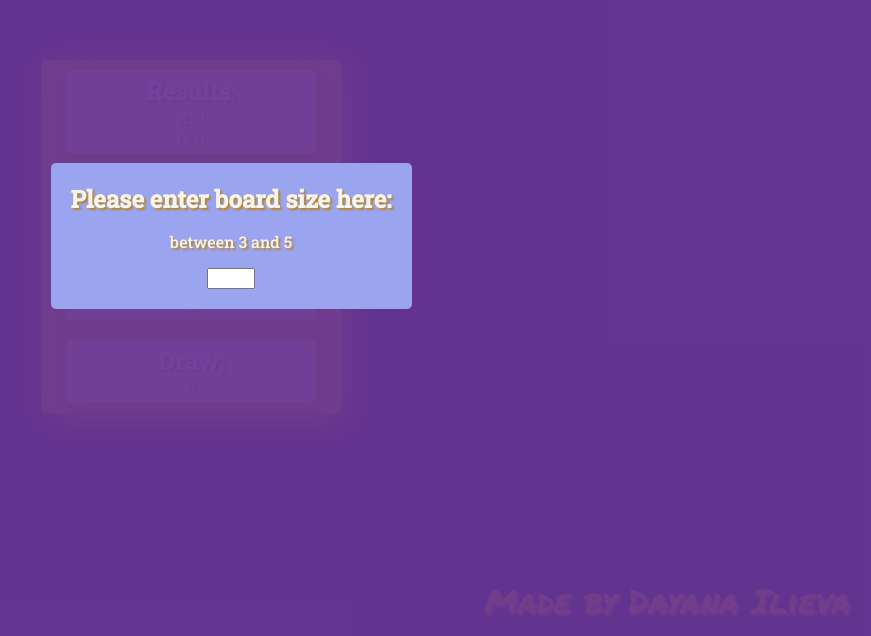
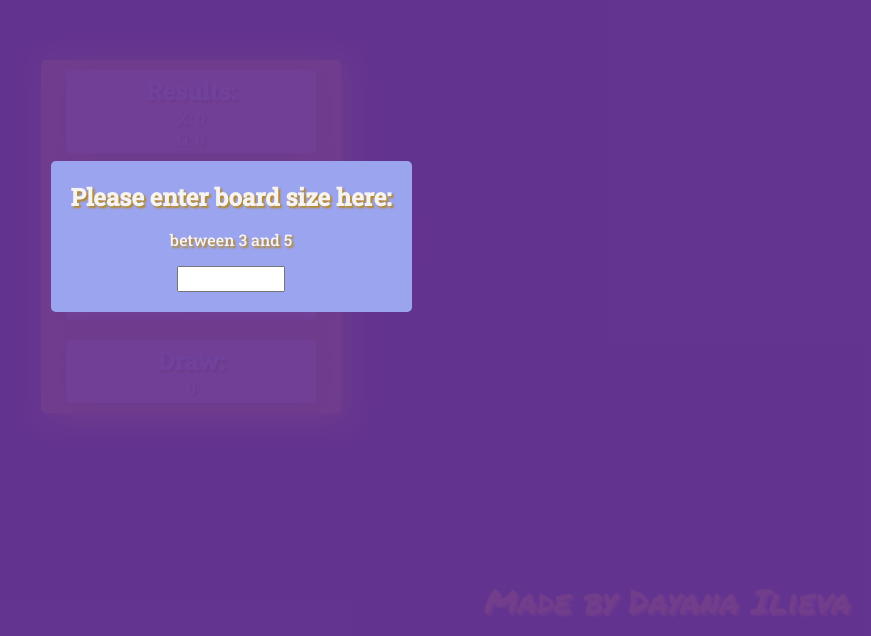
Before and after one commit to IlievaDayana/vue-tic-tac-toe, a Vue app: page / in a window 1280 px wide. Shown: the part 164-800 px from the top of the page, without its empty margins (409-1280 px from the left). Built offline with nearby package versions, Linux system fonts and the light colour scheme; what vue-confetti would draw is missing.

Commit message:
confetti on end

```diff
--- a/src/App.vue
+++ b/src/App.vue
@@ -210,6 +210,10 @@ export default {
 .fade-enter-active, .fade-leave-active {
   transition: opacity 700ms;
 }
+input{
+  height: 20px;
+  width: 100px;
+}
  .fade-leave-active {
   opacity: 0;
 }
```
